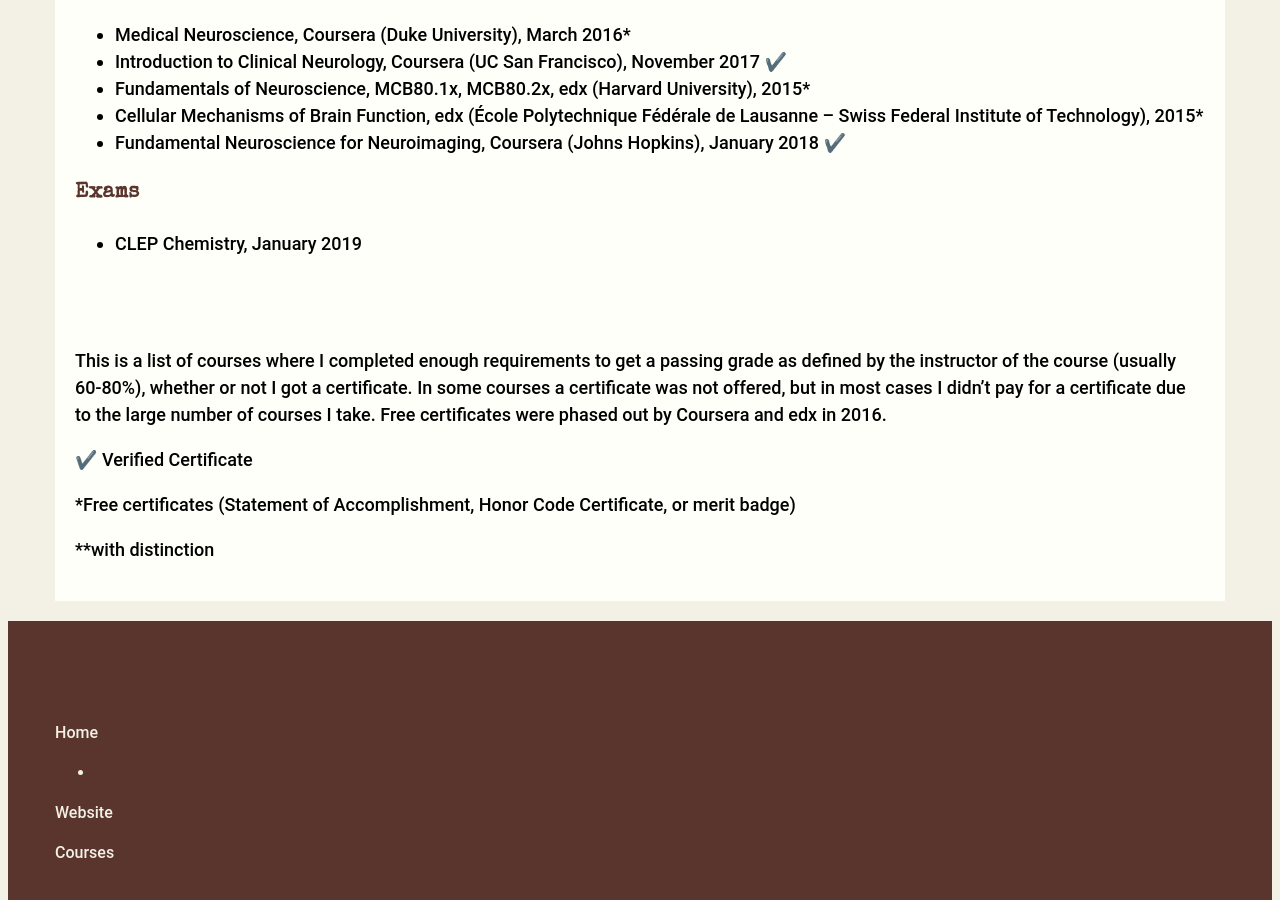
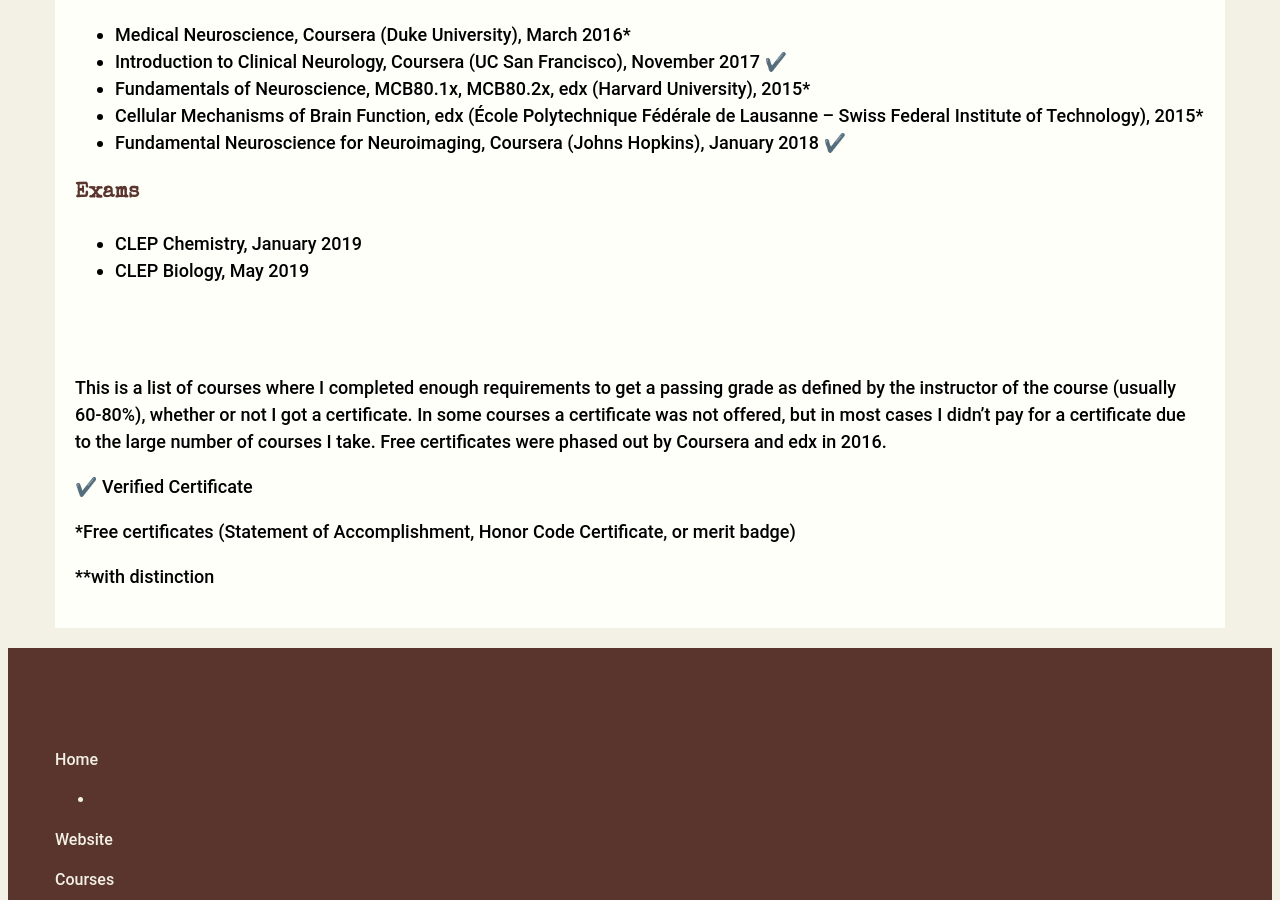
Before and after one commit to ashlynnpai/journal, a Jekyll site: the page built from _pages/science-courses.md, in a window 1280 px wide and 900 px high, scrolled down 824 px. Built offline with Jekyll 4.4.1, drawn with Linux system fonts in a browser that asks for light colours; emoji names are drawn with the system emoji font.

Commit message:
add clep biology

```diff
--- a/_pages/science-courses.md
+++ b/_pages/science-courses.md
@@ -30,6 +30,7 @@ permalink: "/science-courses/"
 {:.coffee .elite}
 
 * CLEP Chemistry, January 2019
+* CLEP Biology, May 2019
 
 <br>
 <br>
```
